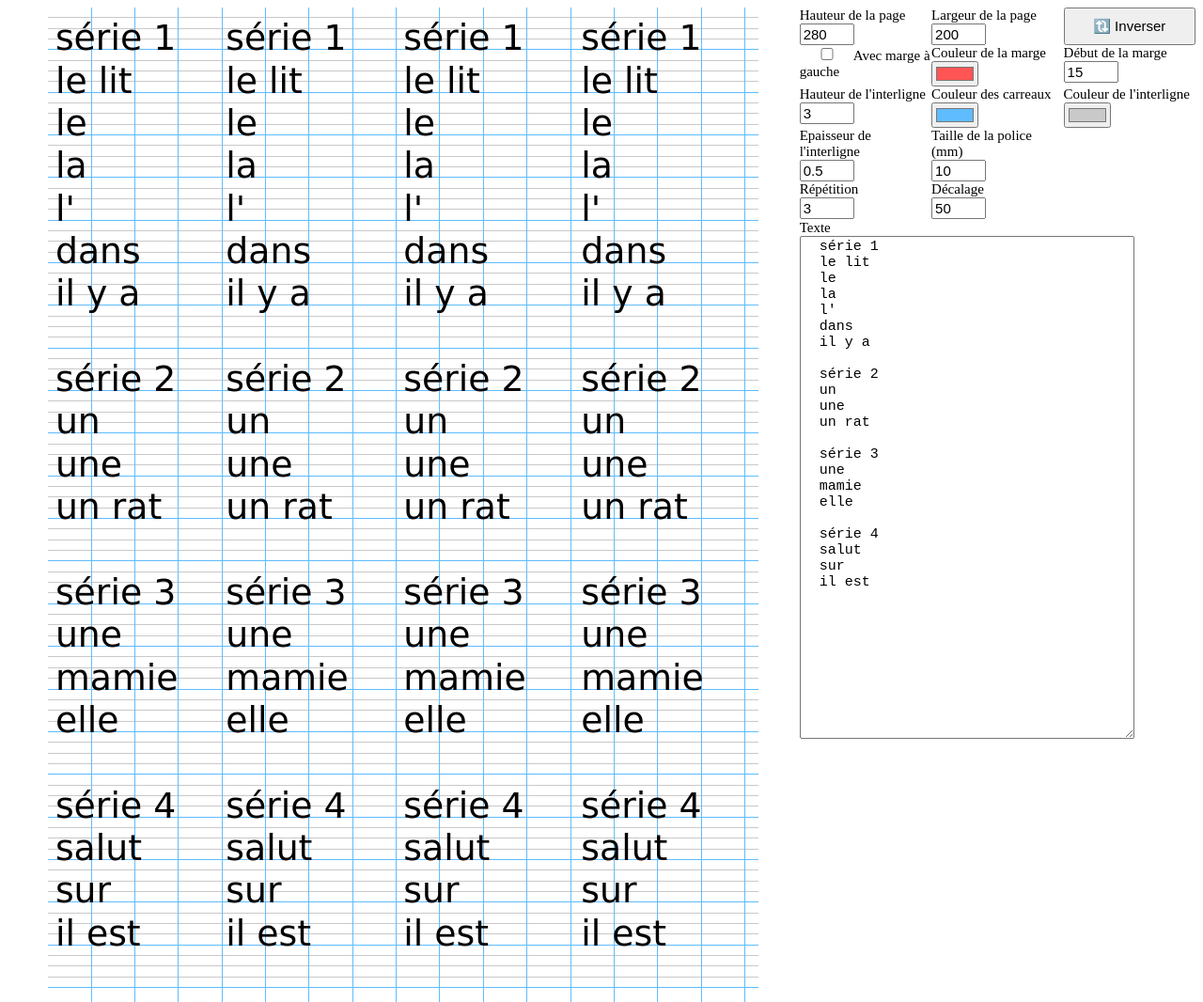
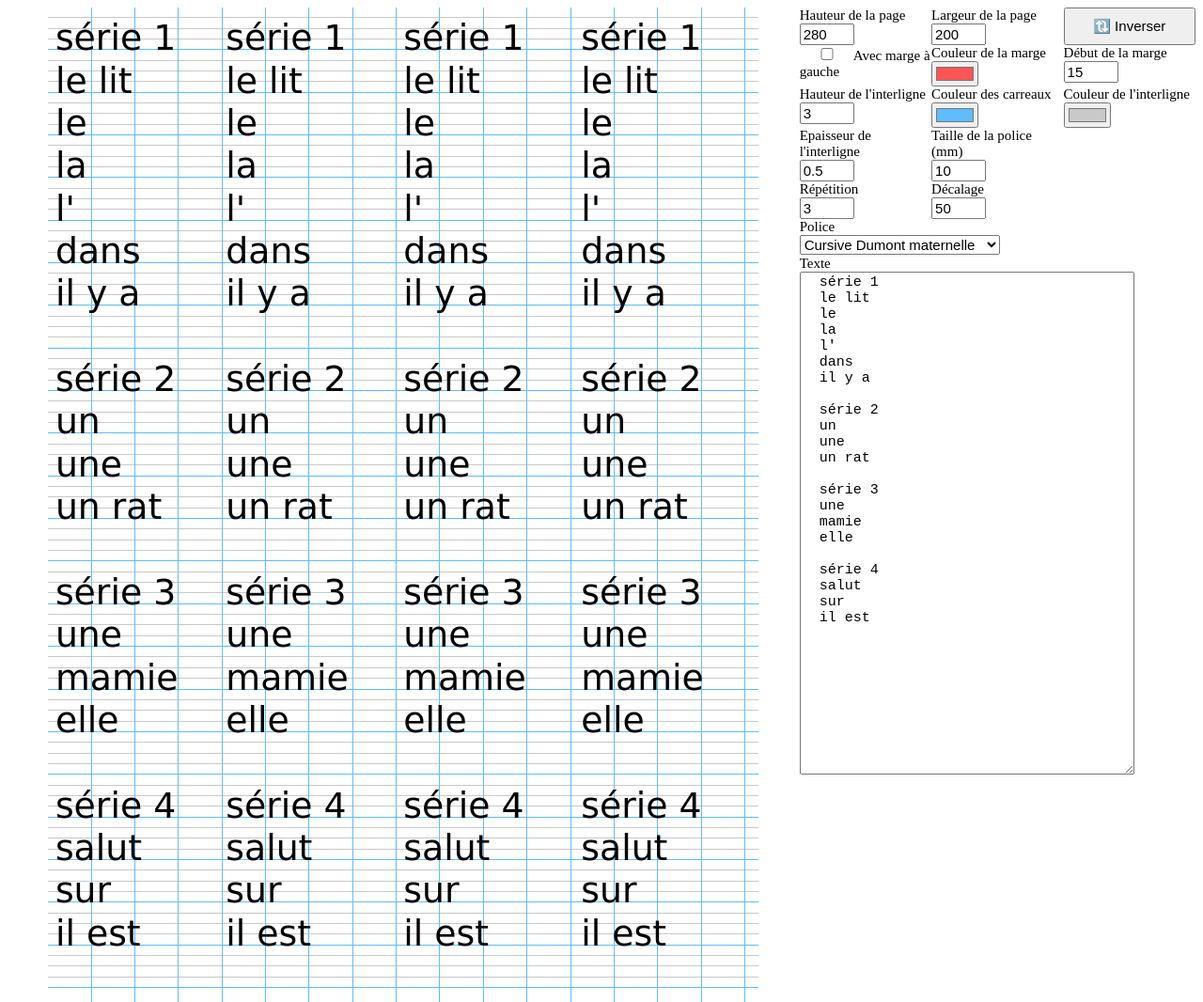
Before and after one commit to sfauvart/ecole-seyes_mots, a website: page src/index.html in a window 1280 px wide. Shown: the whole page at 94% size. Drawn offline with Linux system fonts and the light colour scheme.

Commit message:
update rollup version & add font-family selector

```diff
--- a/rollup.config.js
+++ b/rollup.config.js
@@ -1,6 +1,6 @@
-import html from "@web/rollup-plugin-html";
+import { rollupPluginHTML as html } from '@web/rollup-plugin-html';
 import resolve from "@rollup/plugin-node-resolve";
-import { terser } from "rollup-plugin-terser";
+import terser from '@rollup/plugin-terser';
 
 export default {
   input: "./src/index.html",
--- a/src/index.html
+++ b/src/index.html
@@ -81,6 +81,14 @@
           <label for="repeat-row">Répétition<input type="number" id="repeat-row" min="0" name="repeat-row" placeholder="3" required value="3"></label>
           <label for="repeat-gap">Décalage<input type="number" id="repeat-gap" name="repeat-gap" placeholder="50" required value="50"></label>
         </div>
+        <div class="grid">
+          <label for="font-family">Police
+            <select id="font-family" name="font-family">
+              <option value="Cursive Dumont maternelle">Cursive Dumont maternelle</option>
+              <option value="Cursive Dumont elementaire">Cursive Dumont elementaire</option>
+            </select>
+          </label>
+        </div>
       </form>
 
       <label for="liste_mots">
--- a/src/index.js
+++ b/src/index.js
@@ -12,6 +12,7 @@ let config = {
   "repeat-gap": 50,
   "page-height": 280,
   "page-width": 200,
+  "font-family": "Cursive Dumont maternelle"
 };
 
 let varCss = {
@@ -74,6 +75,7 @@ function updateConfig() {
   varCss["font-size"] = `${config["font-size"]}mm`;
   varCss["page-height"] = `${config["page-height"]}mm`;
   varCss["page-width"] = `${config["page-width"]}mm`;
+  varCss["font-family"] = `\"${config["font-family"]}\"`;
 
   for (const item in varCss) {
     r.style.setProperty(`--seyes-${item}`, varCss[item]);
@@ -98,6 +100,7 @@ document.querySelector("#margin-activation").onclick = (evt) => {
   "repeat-gap",
   "page-height",
   "page-width",
+  "font-family",
 ].forEach((key) => {
   document.querySelector(`#${key}`).onchange = (evt) => {
     config[key] = evt.target.value;
```
Also changed, not shown: package.json (+9 -7 lines), 1 other file.
